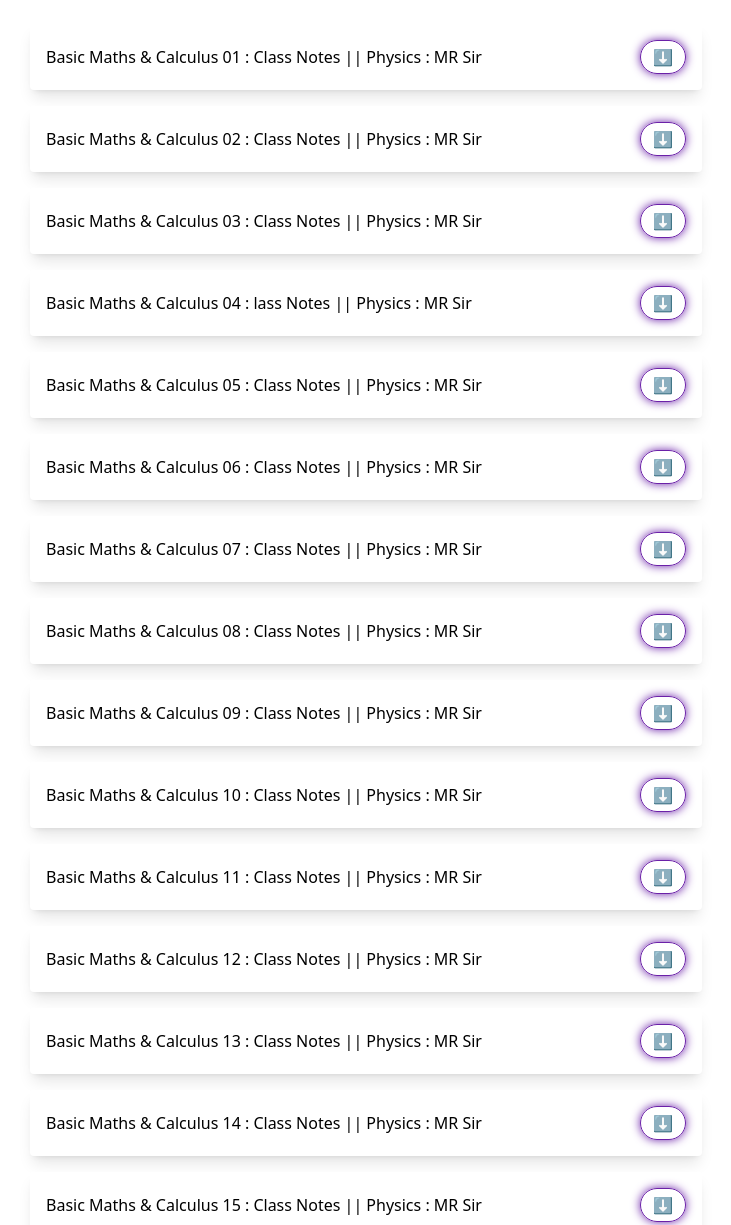
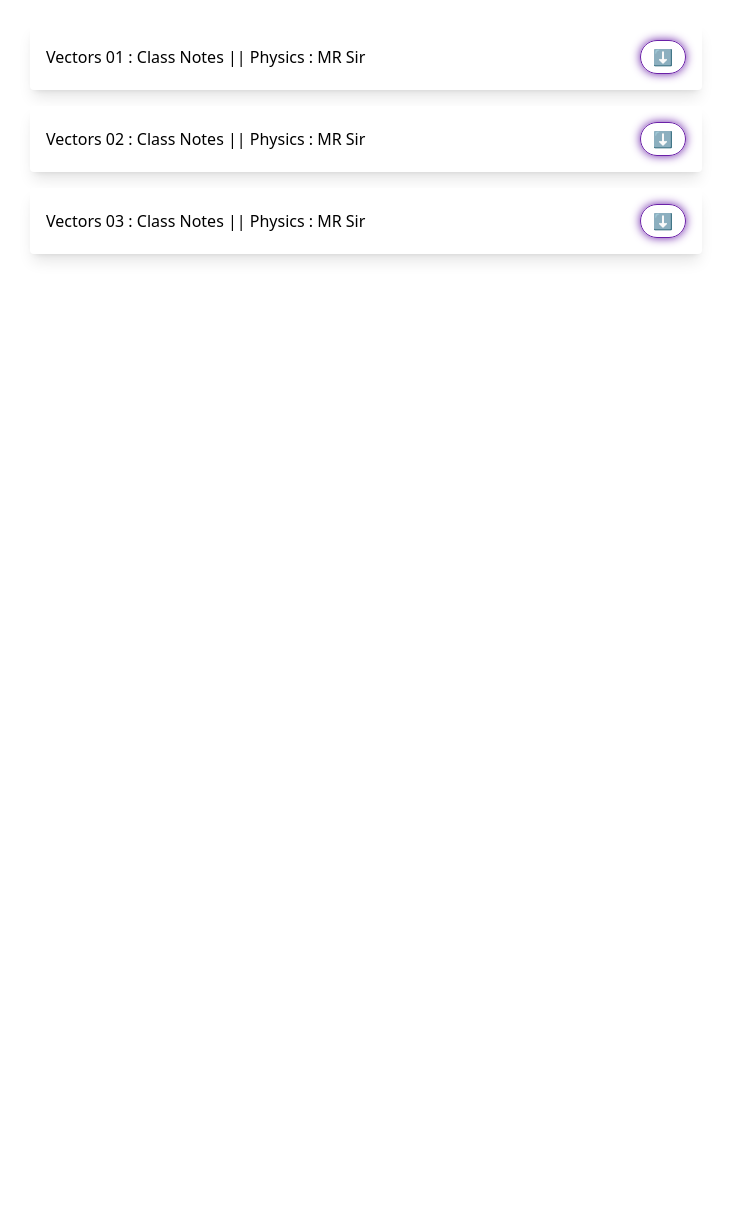
Before and after one commit to Aaravofficial/study-web-app, a plain HTML site: page yakeen-neet-20-2026/physics-mr-sir/ch-02-vectors/index.html in a window 1280 px wide. Shown: the part 300-1525 px from the top of the page, without its empty margins (274-1005 px from the left). After the commit the page ends 800 px from the top, so only its background shows below. Drawn offline with nearby package versions, Linux system fonts and the light colour scheme.

Commit message:
Update index.html

```diff
--- a/yakeen-neet-20-2026/physics-mr-sir/ch-02-vectors/index.html
+++ b/yakeen-neet-20-2026/physics-mr-sir/ch-02-vectors/index.html
@@ -3,7 +3,7 @@
 <head>
   <meta charset="UTF-8" />
   <meta name="viewport" content="width=device-width, initial-scale=1.0"/>
-  <title>Ch-02 : Vectors</title>
+  <title>Ch-02: Vectors</title>
   <script src="https://cdn.tailwindcss.com"></script>
   <script>tailwind.config = { darkMode: 'class' }</script>
   <style>
@@ -45,24 +45,19 @@
 <body id="themeBody" class="theme-transition bg-white text-black dark:bg-gray-900 dark:text-white min-h-screen">
 
   <header class="p-4">
-  <!-- Top Title -->
     <h1 class="text-3xl font-bold text-center mb-4">AaRAv OffiCiaL</h1>
 
-  <!-- Back & Toggle Buttons -->
     <div class="flex justify-between items-center mb-4">
       <button onclick="history.back()" class="bg-purple-900 text-white px-4 py-1 rounded shadow-lg">⬅ Back</button>
       <button onclick="toggleDarkMode(event)" id="themeToggle" class="w-16 p-2 rounded bg-gray-300 dark:bg-gray-700 shadow-lg">🌙</button>
     </div>
 
-  <!-- Chapter Title -->
     <h2 class="text-xl font-semibold text-center mb-4">Ch-02 : Vectors</h2>
 
-  <!-- Search Bar -->
     <div class="max-w-md mx-auto mb-6">
       <input id="searchBar" oninput="filterContent()" placeholder="Search titles..." class="w-full p-2 rounded border border-purple-800 shadow-lg bg-white dark:bg-gray-800 text-black dark:text-white" />
     </div>
 
-  <!-- Select Menu -->
     <div class="max-w-xl mx-auto mb-4">
       <select id="contentSelect" onchange="renderContent()" class="w-full p-2 rounded border border-blue-800 text-black dark:text-white bg-white dark:bg-gray-800 shadow-lg">
         <option value="lectures">Lectures</option>
@@ -81,43 +76,29 @@
     const contentData = {
       lectures: [
         {
-          title: "Summary Lecture || One Shot || (NO DPP)",
+          title: "Vectors Lec 01: Introduction",
           video: "https://www.youtube.com/embed/YOUR_VIDEO_ID_1"
         },
         {
-          title: "Lec-15 : P.H.D On Integration",
+          title: "Vectors Lec 02: Dot Product",
           video: "https://www.youtube.com/embed/YOUR_VIDEO_ID_2"
         }
       ],
       notes: [
-        { title: "Basic Maths & Calculus 01 : Class Notes || Physics : MR Sir", pdf: "notes/aarav01.pdf" },
-        { title: "Basic Maths & Calculus 02 : Class Notes || Physics : MR Sir", pdf: "notes/aarav02.pdf" },
-        { title: "Basic Maths & Calculus 03 : Class Notes || Physics : MR Sir", pdf: "notes/aarav03.pdf" },
-        { title: "Basic Maths & Calculus 04 : lass Notes || Physics : MR Sir", pdf: "notes/aarav04.pdf" },
-        { title: "Basic Maths & Calculus 05 : Class Notes || Physics : MR Sir", pdf: "notes/aarav05.pdf" },
-        { title: "Basic Maths & Calculus 06 : Class Notes || Physics : MR Sir", pdf: "notes/aarav06.pdf" },
-        { title: "Basic Maths & Calculus 07 : Class Notes || Physics : MR Sir", pdf: "notes/aarav07.pdf" },
-        { title: "Basic Maths & Calculus 08 : Class Notes || Physics : MR Sir", pdf: "notes/aarav08.pdf" },
-        { title: "Basic Maths & Calculus 09 : Class Notes || Physics : MR Sir", pdf: "notes/aarav09.pdf" },
-        { title: "Basic Maths & Calculus 10 : Class Notes || Physics : MR Sir", pdf: "notes/aarav10.pdf" },
-        { title: "Basic Maths & Calculus 11 : Class Notes || Physics : MR Sir", pdf: "notes/aarav11.pdf" },
-        { title: "Basic Maths & Calculus 12 : Class Notes || Physics : MR Sir", pdf: "notes/aarav12.pdf" },
-        { title: "Basic Maths & Calculus 13 : Class Notes || Physics : MR Sir", pdf: "notes/aarav13.pdf" },
-        { title: "Basic Maths & Calculus 14 : Class Notes || Physics : MR Sir", pdf: "notes/aarav14.pdf" },
-        { title: "Basic Maths & Calculus 15 : Class Notes || Physics : MR Sir", pdf: "notes/aarav15.pdf" },
-        { title: "Basic Maths & Calculus Summary Lecture : Class Notes || Physics : MR Sir", pdf: "notes/aarav16.pdf" }
+        { title: "Vectors 01 : Class Notes || Physics : MR Sir", pdf: "notes/vector01.pdf" },
+        { title: "Vectors 02 : Class Notes || Physics : MR Sir", pdf: "notes/vector02.pdf" },
+        { title: "Vectors 03 : Class Notes || Physics : MR Sir", pdf: "notes/vector03.pdf" }
       ],
       dpps: [
-        { title: "Basic Maths & Calculus (Mathematical Tools) : DPP 01 || Physics : MR Sir", pdf: "dpp/dpp01.pdf" },
-        { title: "Basic Maths & Calculus (Mathematical Tools) : DPP 02 || Physics : MR Sir", pdf: "dpp/dpp02.pdf" },
-        { title: "Basic Maths & Calculus (Mathematical Tools) : DPP 03 || Physics : MR Sir", pdf: "dpp/dpp03.pdf" },
-        { title: "Basic Maths & Calculus (Mathematical Tools) : DPP 04 (of lec-06) || Physics : MR Sir", pdf: "dpp/dpp04.pdf" },
-        { title: "Basic Maths & Calculus (Mathematical Tools) : DPP 05 (of lec-09) || Physics : MR Sir", pdf: "dpp/dpp05.pdf" },
-        { title: "Basic Maths & Calculus (Mathematical Tools) : DPP 06 (of lec-10) || Physics : MR Sir", pdf: "dpp/dpp06.pdf" },
-        { title: "Basic Maths & Calculus (Mathematical Tools) : DPP 07 (of lec-11) || Physics : MR Sir", pdf: "dpp/dpp07.pdf" },
-        { title: "Basic Maths & Calculus (Mathematical Tools) : DPP 08 (of lec-12) || Physics : MR Sir", pdf: "dpp/dpp08.pdf" },
+        { title: "Vectors : DPP 01 || Physics : MR Sir", pdf: "dpp/dpp01.pdf" },
+        { title: "Vectors : DPP 02 || Physics : MR Sir", pdf: "dpp/dpp02.pdf" }
       ],
-      dppVideos: []
+      dppVideos: [
+        {
+          title: "DPP 01 Discussion - Vectors",
+          video: "https://www.youtube.com/embed/YOUR_VIDEO_ID_3"
+        }
+      ]
     };
 
     function renderContent() {
```
Lines whose indentation alone changed are shown as unchanged.
